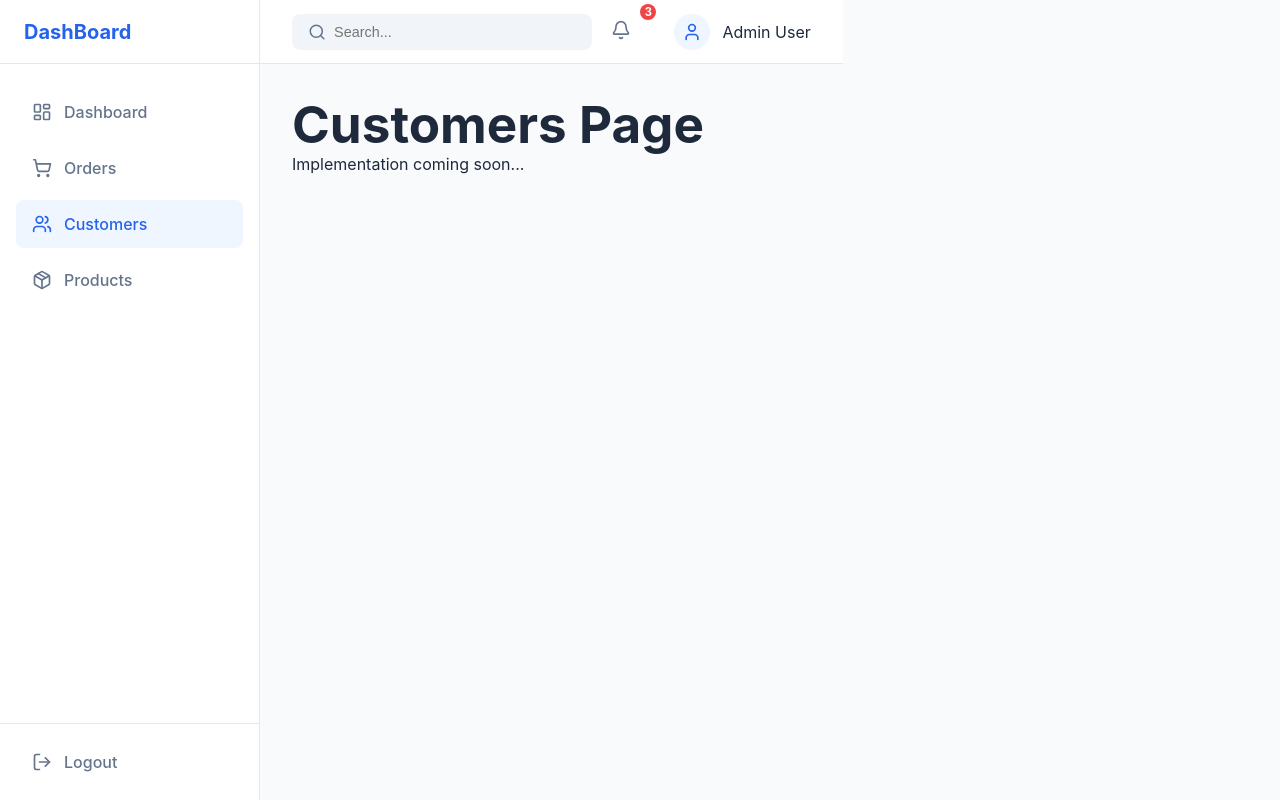
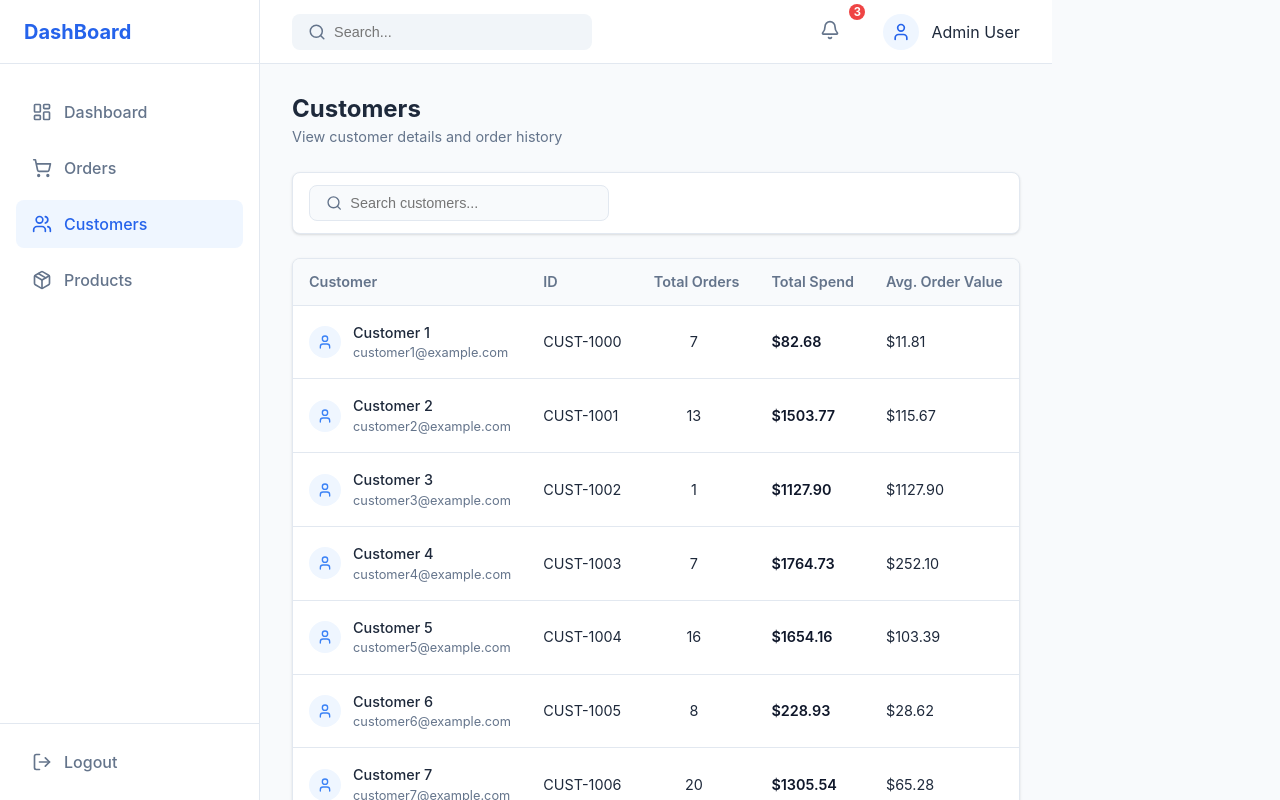
Before and after one commit to Archis009/React-Dashboard, a React (Vite) app: page /customers in a window 1280 px wide. Built offline with nearby package versions, Linux system fonts and the light colour scheme.

Commit message:
feat(customers): Implement Customers page with search and stats

```diff
--- a/src/pages/Customers.jsx
+++ b/src/pages/Customers.jsx
@@ -1,10 +1,156 @@
-import React from 'react';
+import React, { useState, useMemo } from 'react';
+import { MOCK_DATA } from '../data/mockData';
+import Table from '../components/Common/Table';
+import { Search, ChevronLeft, ChevronRight, User } from 'lucide-react';
+import '../styles/dashboard.css';
+import '../styles/table.css';
 
 const Customers = () => {
+  const [searchTerm, setSearchTerm] = useState('');
+  const [currentPage, setCurrentPage] = useState(1);
+  const itemsPerPage = 8;
+
+  const { customers } = MOCK_DATA;
+
+  // Filter Logic
+  const filteredCustomers = useMemo(() => {
+    return customers.filter(customer => {
+      return (
+        customer.name.toLowerCase().includes(searchTerm.toLowerCase()) ||
+        customer.email.toLowerCase().includes(searchTerm.toLowerCase())
+      );
+    });
+  }, [customers, searchTerm]);
+
+  // Pagination Logic
+  const totalPages = Math.ceil(filteredCustomers.length / itemsPerPage);
+  const paginatedCustomers = useMemo(() => {
+    const start = (currentPage - 1) * itemsPerPage;
+    return filteredCustomers.slice(start, start + itemsPerPage);
+  }, [filteredCustomers, currentPage]);
+
+  const handlePageChange = (newPage) => {
+    if (newPage >= 1 && newPage <= totalPages) {
+      setCurrentPage(newPage);
+    }
+  };
+
+  // Columns Configuration
+  const columns = [
+    {
+      header: 'Customer',
+      accessor: 'name',
+      render: (row) => (
+        <div style={{ display: 'flex', alignItems: 'center', gap: '12px' }}>
+          <div style={{
+            width: '32px',
+            height: '32px',
+            backgroundColor: '#eff6ff',
+            borderRadius: '50%',
+            display: 'flex',
+            alignItems: 'center',
+            justifyContent: 'center',
+            color: '#3b82f6'
+          }}>
+            <User size={16} />
+          </div>
+          <div>
+            <div style={{ fontWeight: 500 }}>{row.name}</div>
+            <div style={{ fontSize: '0.8rem', color: '#64748b' }}>{row.email}</div>
+          </div>
+        </div>
+      )
+    },
+    { header: 'ID', accessor: 'id' },
+    {
+      header: 'Total Orders',
+      accessor: 'totalOrders',
+      render: (row) => (
+        <div style={{ textAlign: 'center', width: '80px' }}>
+          {row.totalOrders}
+        </div>
+      )
+    },
+    {
+      header: 'Total Spend',
+      accessor: 'totalSpend',
+      render: (row) => (
+        <div style={{ fontWeight: 600, color: '#0f172a' }}>
+          ${row.totalSpend}
+        </div>
+      )
+    },
+    {
+      header: 'Avg. Order Value',
+      accessor: 'avgOrder',
+      render: (row) => (
+        <div>
+          ${(row.totalSpend / row.totalOrders).toFixed(2)}
+        </div>
+      )
+    },
+  ];
+
   return (
-    <div>
-      <h1>Customers Page</h1>
-      <p>Implementation coming soon...</p>
+    <div className="dashboard-container">
+      <div className="dashboard-header">
+        <div className="dashboard-title">
+          <h1>Customers</h1>
+          <p>View customer details and order history</p>
+        </div>
+      </div>
+
+       {/* Toolbar */}
+       <div className="filter-panel" style={{ justifyContent: 'space-between' }}>
+        <div style={{ display: 'flex', gap: '16px', flex: 1 }}>
+          <div className="search-bar" style={{ width: '300px', backgroundColor: '#f8fafc', border: '1px solid #e2e8f0' }}>
+            <Search size={18} className="search-icon" />
+            <input
+              type="text"
+              placeholder="Search customers..."
+              value={searchTerm}
+              onChange={(e) => setSearchTerm(e.target.value)}
+            />
+          </div>
+        </div>
+      </div>
+
+      {/* Table Section */}
+      <Table columns={columns} data={paginatedCustomers} />
+
+      {/* Pagination */}
+      <div className="pagination">
+        <span className="pagination-info">
+          Showing {((currentPage - 1) * itemsPerPage) + 1} to {Math.min(currentPage * itemsPerPage, filteredCustomers.length)} of {filteredCustomers.length} entries
+        </span>
+        <div className="pagination-controls">
+           <button
+            className="pagination-btn"
+            disabled={currentPage === 1}
+            onClick={() => handlePageChange(currentPage - 1)}
+          >
+            <ChevronLeft size={16} />
+            Prev
+          </button>
+          {Array.from({ length: totalPages }, (_, i) => i + 1).map(page => (
+            <button
+              key={page}
+              className={`pagination-btn ${currentPage === page ? 'active' : ''}`}
+              onClick={() => handlePageChange(page)}
+            >
+              {page}
+            </button>
+          ))}
+          <button
+            className="pagination-btn"
+            disabled={currentPage === totalPages}
+            onClick={() => handlePageChange(currentPage + 1)}
+          >
+             Next
+            <ChevronRight size={16} />
+          </button>
+        </div>
+      </div>
     </div>
   );
 };
```
